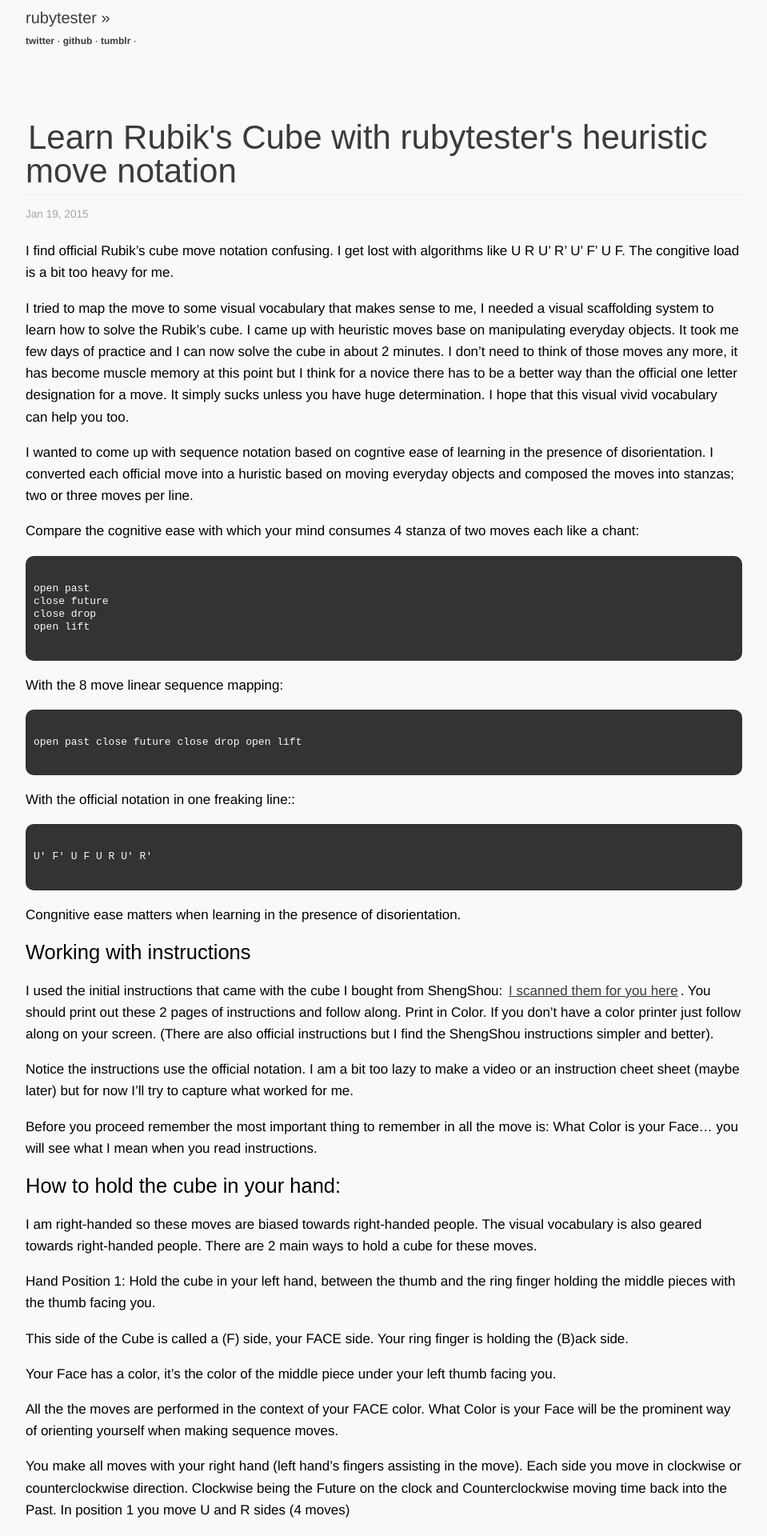
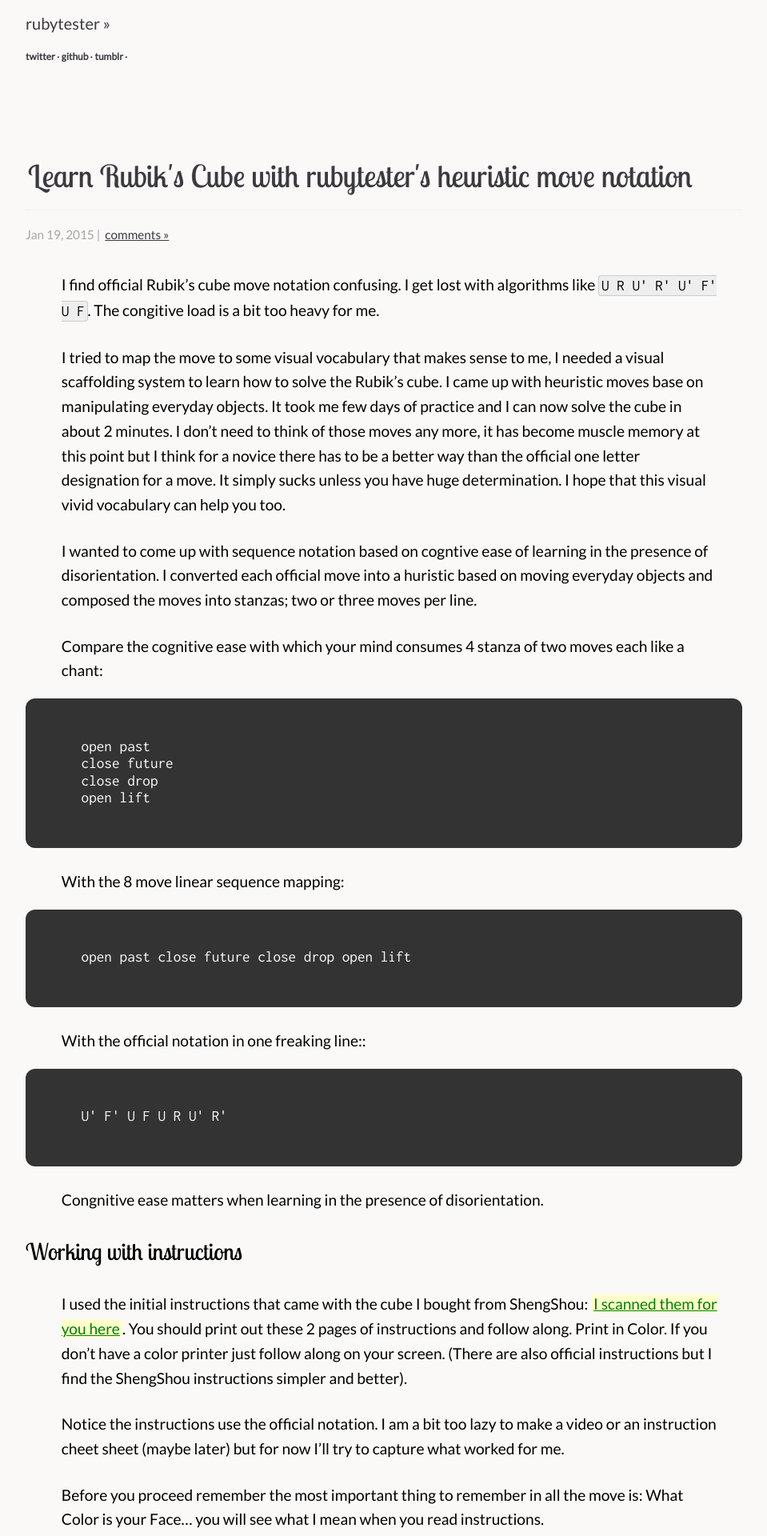
Before and after one commit to marekj/marekj.github.io, a Jekyll site: the page built from _posts/2015-01-19-learn-rubiks-cube-huristic-moves.md, in a window 1280 px wide. Shown: the top 1920 px of the page at 80% size, without its empty margins (160-1119 px from the left). Built offline with Jekyll 4.4.1, drawn with Linux system fonts in a browser that asks for light colours; Markdown is read by kramdown in place of the engine named in the settings; comment, search, counter and statistics services are not loaded.

Commit message:
make it better readable thing
I am sick of the old decrepit look.
fix it a bit. maybe I will write some more.

```diff
--- a/_layouts/default.html
+++ b/_layouts/default.html
@@ -5,8 +5,9 @@
   <meta http-equiv="content-type" content="text/html; charset=utf-8" />
   <title>{{ page.title }}</title>
   <meta name="author" content="rubytester" />
-  <script type="text/javascript" src="http://use.typekit.com/lyb7bxb.js"></script>
-  <script type="text/javascript">try {Typekit.load();} catch(e) {}</script>
+  <link href='http://fonts.googleapis.com/css?family=Lobster+Two' rel='stylesheet' type='text/css' />
+  <link href='http://fonts.googleapis.com/css?family=Lato' rel='stylesheet' type='text/css' />
+  <link href='http://fonts.googleapis.com/css?family=Inconsolata' rel='stylesheet' type='text/css' />
   <link rel="stylesheet" href="/css/screen.css" type="text/css" media="screen, projection" />
   <link rel="stylesheet" href="/css/syntax.css" type="text/css" />
 </head>
--- a/_layouts/post.html
+++ b/_layouts/post.html
@@ -4,11 +4,10 @@ layout: default
 <div class="content">
   <div id="post">
     <h1><a href="{{ page.url }}">{{ page.title }}</a></h1>
-
-    <div class="strap">{{ page.date | date: "%b %d, %Y" }}</div>
-    {{ content }}
+    <div class="strap">{{ page.date | date: "%b %d, %Y" }} | <a id="more" href="{{ site.posts.first.url }}#disqus">comments &raquo;</a></div>
+    <div class="readme">{{ content }}</div>
   </div>
-
+  <a name="disqus"></a>
   <div id="disqus_thread"></div>
   <script type="text/javascript" src="http://disqus.com/forums/rubytester/embed.js"></script>
   <noscript><a href="http://disqus.com/forums/rubytester/?url=ref">View the discussion thread.</a></noscript>
--- a/_posts/2015-01-19-learn-rubiks-cube-huristic-moves.md
+++ b/_posts/2015-01-19-learn-rubiks-cube-huristic-moves.md
@@ -3,7 +3,7 @@ layout: post
 title: Learn Rubik's Cube with rubytester's heuristic move notation
 ---
 
-I find official Rubik's cube move notation confusing. I get lost with algorithms like U R U' R' U' F' U F. The congitive load is a bit too heavy for me.
+I find official Rubik's cube move notation confusing. I get lost with algorithms like `U R U' R' U' F' U F`. The congitive load is a bit too heavy for me.
 
 I tried to map the move to some visual vocabulary that makes sense to me, I needed a visual scaffolding system to learn how to solve the Rubik's cube. I came up with heuristic moves base on manipulating everyday objects. It took me few days of practice and I can now solve the cube in about 2 minutes. I don't need to think of those moves any more, it has become muscle memory at this point but I think for a novice there has to be a better way than the official one letter designation for a move. It simply sucks unless you have huge determination. I hope that this visual vivid vocabulary can help you too.
 
--- a/css/screen.css
+++ b/css/screen.css
@@ -1,25 +1,43 @@
 body{
   background: #FAF9F8;
-  font-family: Helvetica, Arial, Sans-serif;
-  font-size: 17px;
-  line-height: 1.7em;
+  font-family: 'Lato', sans-serif;
+  font-size: 1.2em;
+  line-height: 2.2em;
   margin: 0;
+}
+
+code{
+  font-family: 'Inconsolata', monospace;
 }
 a{
   color: #3B3A40;
+}
+.readme a{
+  color: green;
+  background-color: #ffc;
 }
 a:hover{
   color: #3B3A40;
   text-decoration: none;
 }
-p code{
-  background-color: #FAF9F8;
-  border: 1px solid #eee;
-  font-size: 12px;
+.readme li code{
+  background-color: #eee;
+  border: 1px solid #ccc;
+  font-size: 1em;
   padding: 2px 3px;
   -webkit-border-radius: 4px;
   -moz-border-radius: 4px;
 }
+
+.readme p code{
+  background-color: #eee;
+  border: 1px solid #ccc;
+  font-size: 1em;
+  padding: 2px 3px;
+  -webkit-border-radius: 4px;
+  -moz-border-radius: 4px;
+}
+
 .content{
   margin: 0 15%;
 }
@@ -31,16 +49,16 @@ p code{
   color:#A5A5A5;
 }
 h1,h2,h3,h4{
-  font-family: "liberation-sans-1", "liberation-sans-2", Sans-serif;
+  font-family: 'Lobster Two', cursive;
   font-weight: normal;
-  line-height: 1em;
+  line-height: 1.7em;
 }
 h1 a, h2 a, h3 a, h4 a{
   color: #3B3A40;
   text-decoration: none;
 }
 h1{
-  font-size: 42px;
+  font-size: 2em;
   border-bottom: 1px solid #eee;
   margin-bottom: .25em;
   padding-bottom: 8px;
@@ -131,6 +149,11 @@ h3{
 #post a{
   padding: 0 3px;
 }
+#post .readme p{
+  margin-left: 5%;
+  margin-right: 3%;
+  margin-top: 3%;
+}
 em {
   color: #3B3A40;
   padding: 5px 5px 3px 5px;
--- a/css/syntax.css
+++ b/css/syntax.css
@@ -1,10 +1,10 @@
 .highlight {
   color: #FAF9F8;
   background-color: #333333;
-  font-size: 13px;
-  padding: 10px 5px;
-  -webkit-border-radius: 10px;
-  -moz-border-radius: 10px;
+  font-size: 1em;
+  padding: 1em 2em;
+  -webkit-border-radius: 12px;
+  -moz-border-radius: 12px;
   overflow: hidden;
   text-shadow: none;
   line-height: 1.25em;
```
Also changed, not shown: index.html (+4 -4 lines).
